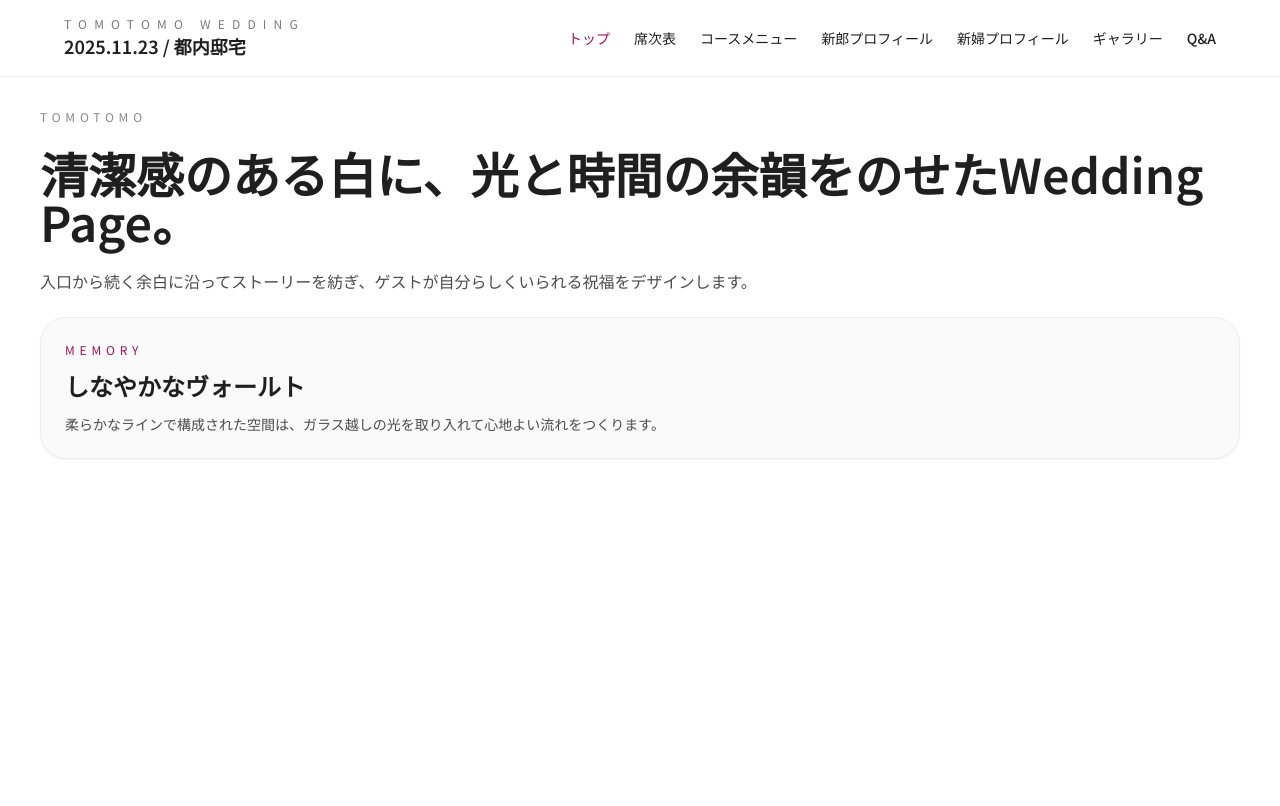
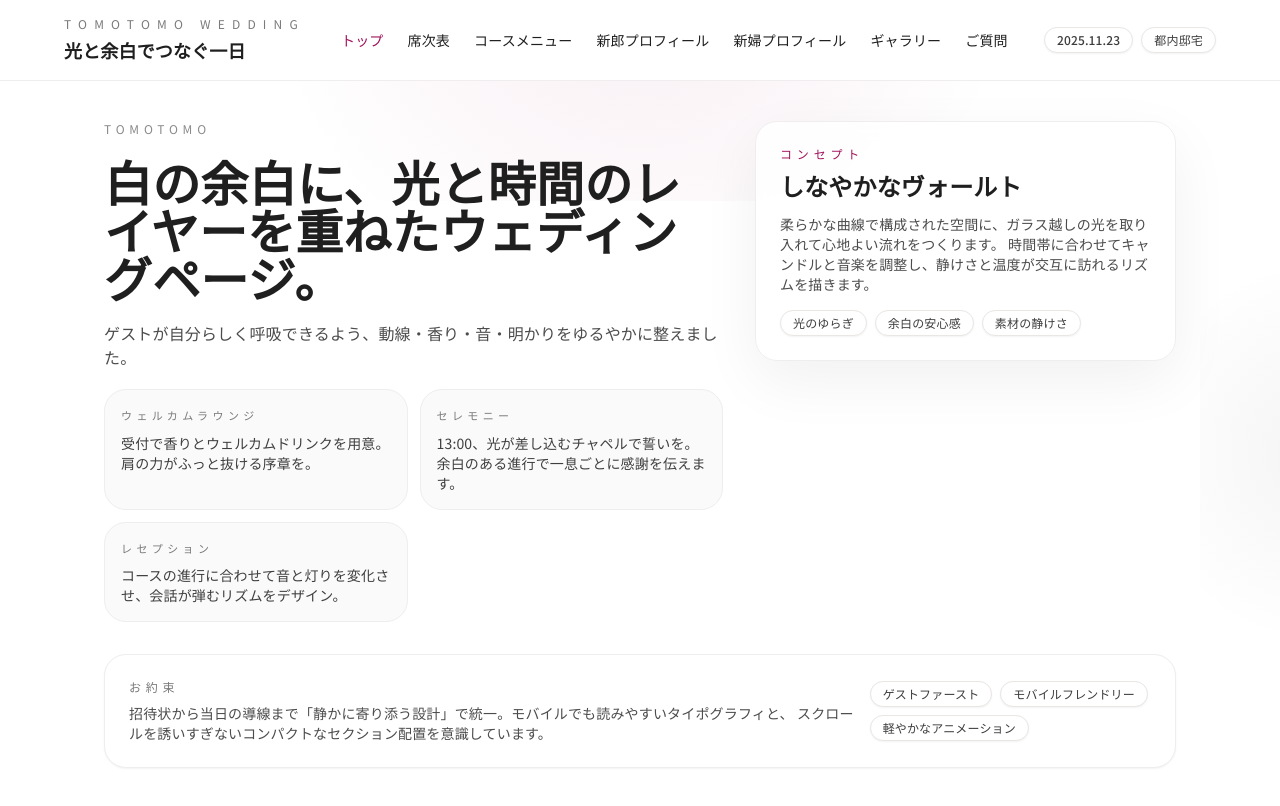
Before and after one commit to mkwork1006-wq/wedding, a React (Vite) app: page / in a window 1280 px wide. Shown: the top 806 px of the page. Built offline with nearby package versions, Linux system fonts and the light colour scheme.

Commit message:
リファクタリング後

```diff
--- a/src/App.jsx
+++ b/src/App.jsx
@@ -6,26 +6,17 @@ import GroomPage from "./pages/GroomPage";
 import BridePage from "./pages/BridePage";
 import GalleryPage from "./pages/GalleryPage";
 import FaqPage from "./pages/FaqPage";
+import { Pill } from "./components/ui";
 
-const navLinks = [
-  { id: "hero", label: "トップ" },
-  { id: "seating", label: "席次表" },
-  { id: "courses", label: "コースメニュー" },
-  { id: "groom", label: "新郎プロフィール" },
-  { id: "bride", label: "新婦プロフィール" },
-  { id: "gallery", label: "ギャラリー" },
-  { id: "faq", label: "Q&A" }
+const pages = [
+  { id: "hero", label: "トップ", component: TopPage },
+  { id: "seating", label: "席次表", component: SeatingPage },
+  { id: "courses", label: "コースメニュー", component: CoursesPage },
+  { id: "groom", label: "新郎プロフィール", component: GroomPage },
+  { id: "bride", label: "新婦プロフィール", component: BridePage },
+  { id: "gallery", label: "ギャラリー", component: GalleryPage },
+  { id: "faq", label: "ご質問", component: FaqPage }
 ];
-
-const pageComponents = {
-  hero: <TopPage />,
-  seating: <SeatingPage />,
-  courses: <CoursesPage />,
-  groom: <GroomPage />,
-  bride: <BridePage />,
-  gallery: <GalleryPage />,
-  faq: <FaqPage />
-};
 
 const MenuPanel = ({ open, onSelect }) => (
   <div
@@ -39,7 +30,7 @@ const MenuPanel = ({ open, onSelect }) => (
       }`}
     >
       <nav className="flex flex-col gap-4 py-4 text-lg font-semibold text-[#1f1f1f]">
-        {navLinks.map(({ id, label }) => (
+        {pages.map(({ id, label }) => (
           <button
             key={id}
             type="button"
@@ -58,6 +49,8 @@ function App() {
   const [menuOpen, setMenuOpen] = useState(false);
   const [activePage, setActivePage] = useState("hero");
 
+  const ActivePage = pages.find((page) => page.id === activePage)?.component ?? TopPage;
+
   const handleSelect = (id) => {
     setActivePage(id);
     setMenuOpen(false);
@@ -65,24 +58,34 @@ function App() {
 
   return (
     <div className="min-h-screen bg-white text-[#1f1f1f]">
-      <header className="sticky top-0 z-30 border-b border-[#efeded] bg-white/90 backdrop-blur px-6 py-4 md:px-10">
-        <div className="mx-auto flex max-w-6xl items-center justify-between">
-          <div>
+      <header className="sticky top-0 z-30 border-b border-[#efeded] bg-white/90 px-6 py-4 backdrop-blur md:px-10">
+        <div className="mx-auto flex max-w-6xl items-center justify-between gap-4">
+          <div className="space-y-1">
             <p className="text-xs uppercase tracking-[0.6em] text-[#7a7a7a]">tomotomo wedding</p>
-            <p className="text-lg font-semibold">2025.11.23 / 都内邸宅</p>
+            <p className="text-lg font-semibold">光と余白でつなぐ一日</p>
+            <div className="flex flex-wrap gap-2 md:hidden">
+              <Pill>2025.11.23</Pill>
+              <Pill>都内邸宅</Pill>
+            </div>
           </div>
           <nav className="hidden items-center gap-6 text-sm font-medium md:flex">
-            {navLinks.map(({ id, label }) => (
+            {pages.map(({ id, label }) => (
               <button
                 key={id}
                 type="button"
                 onClick={() => handleSelect(id)}
-                className={`transition-colors ${activePage === id ? "text-[#a1125a]" : "text-[#1f1f1f]"}`}
+                className={`transition-colors ${
+                  activePage === id ? "text-[#a1125a]" : "text-[#1f1f1f]"
+                }`}
               >
                 {label}
               </button>
             ))}
           </nav>
+          <div className="hidden items-center gap-2 md:flex">
+            <Pill>2025.11.23</Pill>
+            <Pill>都内邸宅</Pill>
+          </div>
           <button
             type="button"
             className="relative flex h-12 w-12 items-center justify-center md:hidden"
@@ -111,8 +114,14 @@ function App() {
         <MenuPanel open={menuOpen} onSelect={handleSelect} />
       </header>
 
-      <main className="space-y-12 px-6 pb-12 pt-8 md:px-10">
-        {pageComponents[activePage] || <TopPage />}
+      <main className="relative overflow-hidden">
+        <div className="pointer-events-none absolute inset-x-0 top-[-140px] h-[260px] bg-[radial-gradient(circle_at_top,rgba(161,18,90,0.08),transparent_55%)]" />
+        <div className="pointer-events-none absolute inset-y-0 right-[-180px] w-[260px] bg-[radial-gradient(circle_at_center,rgba(31,31,31,0.05),transparent_50%)]" />
+        <div className="relative mx-auto max-w-6xl space-y-12 px-6 pb-14 pt-10 md:px-10">
+          <div key={activePage} className="animate-fade">
+            <ActivePage />
+          </div>
+        </div>
       </main>
     </div>
   );
--- /dev/null
+++ b/src/components/ui.jsx
@@ -0,0 +1,43 @@
+export function SectionShell({ id, eyebrow, title, description, children }) {
+  return (
+    <section id={id} className="space-y-5">
+      <div className="space-y-2">
+        {eyebrow ? (
+          <div className="flex items-center gap-3 text-[11px] uppercase tracking-[0.48em] text-[#7a7a7a]">
+            <span className="h-px w-12 bg-[#e8e4e2] sm:w-20" />
+            <span>{eyebrow}</span>
+            <span className="hidden h-px flex-1 max-w-[120px] bg-[#e8e4e2] sm:block" />
+          </div>
+        ) : null}
+        {title ? <h2 className="text-xl font-semibold text-[#1f1f1f] md:text-2xl">{title}</h2> : null}
+        {description ? <p className="text-sm text-[#4c4c4c]">{description}</p> : null}
+      </div>
+      {children}
+    </section>
+  );
+}
+
+const toneStyles = {
+  plain: "border border-[#efeded] bg-white shadow-sm",
+  muted: "border border-[#efeded] bg-[#fafafa]",
+  frosted: "border border-[#efeded] bg-white/80 backdrop-blur shadow-[0_20px_60px_rgba(8,8,8,0.06)]",
+  glow:
+    "border border-white/50 bg-gradient-to-br from-[#1f1f1f] via-[#4b4a4b] to-[#d6d4d5] text-white shadow-[0_20px_80px_rgba(12,6,3,0.32)]"
+};
+
+export function SurfaceCard({ tone = "plain", className = "", children }) {
+  const toneClass = toneStyles[tone] ?? toneStyles.plain;
+  return (
+    <div className={`group rounded-[22px] transition duration-300 ${toneClass} ${className}`}>
+      {children}
+    </div>
+  );
+}
+
+export function Pill({ children }) {
+  return (
+    <span className="rounded-full border border-[#e9e6e3] bg-white px-3 py-1 text-xs font-medium text-[#3d3d3d] shadow-sm">
+      {children}
+    </span>
+  );
+}
--- a/src/data/content.js
+++ b/src/data/content.js
@@ -1,49 +1,104 @@
+export const heroHighlights = [
+  {
+    title: "ウェルカムラウンジ",
+    description: "受付で香りとウェルカムドリンクを用意。肩の力がふっと抜ける序章を。"
+  },
+  {
+    title: "セレモニー",
+    description: "13:00、光が差し込むチャペルで誓いを。余白のある進行で一息ごとに感謝を伝えます。"
+  },
+  {
+    title: "レセプション",
+    description: "コースの進行に合わせて音と灯りを変化させ、会話が弾むリズムをデザイン。"
+  }
+];
+
 export const seatingPlan = [
-  "玄関 / 受付スペース",
-  "Table 1~3：ご友人・恩師",
-  "Table 4~6：職場関係",
-  "親族・家族テーブル"
+  {
+    title: "玄関 / 受付スペース",
+    note: "ウェルカムドリンクと香りで緊張をほどくエントランス。スタッフが誘導します。"
+  },
+  {
+    title: "Table 1~3：ご友人・恩師",
+    note: "乾杯後にすぐ写真が撮りやすい中央付近。余興へのアクセスもスムーズ。"
+  },
+  {
+    title: "Table 4~6：職場関係",
+    note: "スピーチやプロジェクターが見やすいサイドゾーン。会話が途切れない距離感に。"
+  },
+  {
+    title: "親族・家族テーブル",
+    note: "高砂に寄せて視界と会話が届きやすい席。お子さま用の動線も確保しています。"
+  }
 ];
 
 export const courseMenu = [
-  "アミューズ：季節のアーティザンプレート",
-  "冷前菜：海の幸のゼリー寄せ",
-  "温前菜：フォアグラのポワレ",
-  "魚料理：真鯛のコンフィ",
-  "肉料理：和牛フィレのロースト",
-  "デザート：シトラスのクレームブリュレ"
-];
-
-export const bioSections = [
   {
-    id: "groom",
-    name: "新郎プロフィール",
-    details: [
-      "建築設計を志し、陰影と素材の関係を探求するクリエイター。",
-      "手紙や光の演出を通じて、自宅のような安心感を届けたいと願う。"
-    ]
+    title: "アミューズ",
+    detail: "季節のアーティザンプレート",
+    note: "最初の香りと温度で、物語の序章を静かに開きます。"
   },
   {
-    id: "bride",
-    name: "新婦プロフィール",
-    details: [
-      "洋菓子職人として世界を旅し、食と香りを紡ぐ表現者。",
-      "ゲストの時間に寄り添う甘さと、しずくのような繊細さを大切にする。"
-    ]
+    title: "冷前菜",
+    detail: "海の幸のゼリー寄せ",
+    note: "柑橘とハーブの透明感で、海の音を連想させる一皿。"
+  },
+  {
+    title: "温前菜",
+    detail: "フォアグラのポワレ",
+    note: "甘酸っぱいソースを添えて、温度と濃度のコントラストを楽しんで。"
+  },
+  {
+    title: "魚料理",
+    detail: "真鯛のコンフィ",
+    note: "オリーブオイルでしっとり火入れし、旬野菜で静かな彩りを添えます。"
+  },
+  {
+    title: "肉料理",
+    detail: "和牛フィレのロースト",
+    note: "低温で仕上げた柔らかさとソースの香りで、メインの余韻を長く。"
+  },
+  {
+    title: "デザート",
+    detail: "シトラスのクレームブリュレ",
+    note: "キャラメリゼの軽やかな苦味と柑橘の酸味で締めくくりを。"
   }
 ];
 
+export const profiles = {
+  groom: {
+    name: "新郎プロフィール",
+    headline: "陰影と素材を愛する建築設計者。丁寧な手紙と光の演出で、居心地のよい空間を届けたい。",
+    details: [
+      "建築設計を志し、陰影と素材の関係を探求するクリエイター。",
+      "手紙や光の演出を通じて、自宅のような安心感を届けたいと願う。",
+      "ゲスト一人ひとりの時間軸に合わせた進行を組み立てるのが得意。"
+    ],
+    tags: ["建築設計", "手紙と光の演出", "ゲストファースト"]
+  },
+  bride: {
+    name: "新婦プロフィール",
+    headline: "洋菓子と旅で磨いた五感で、香りと余韻を紡ぐ表現者。静けさの中に甘さと温度を残したい。",
+    details: [
+      "洋菓子職人として世界を旅し、食と香りを紡ぐ表現者。",
+      "ゲストの時間に寄り添う甘さと、しずくのような繊細さを大切にする。",
+      "季節の果物と花を合わせ、テーブルに自然のリズムを持ち込むのが好き。"
+    ],
+    tags: ["パティシエ", "旅と香り", "余韻づくり"]
+  }
+};
+
 export const galleryShots = [
   {
-    title: "Morning Light",
+    title: "モーニングライト",
     description: "朝のやわらかな光がふたりの笑顔を包む瞬間を捉えました。"
   },
   {
-    title: "Architectural Calm",
+    title: "建築の静けさ",
     description: "アーチと天井から差す光の陰影が静けさを紡ぐ一場面です。"
   },
   {
-    title: "Evening Glow",
+    title: "イブニンググロウ",
     description: "キャンドルが揺らめくテーブルに、歓談するゲストの輪郭が浮かび上がる夜。"
   }
 ];
--- a/src/index.css
+++ b/src/index.css
@@ -6,6 +6,9 @@
 
 :root {
   color-scheme: light;
+  --accent: #a1125a;
+  --ink: #1f1f1f;
+  --muted: #4c4c4c;
 }
 
 * {
@@ -17,6 +20,8 @@ body {
   min-height: 100vh;
   background-color: #ffffff;
   color: #1f1f1f;
+  line-height: 1.7;
+  letter-spacing: 0.01em;
   overscroll-behavior: none;
 }
 
@@ -25,3 +30,30 @@ body {
   backdrop-filter: blur(12px);
   box-shadow: 0 15px 40px rgba(35, 35, 35, 0.1);
 }
+
+::selection {
+  background-color: rgba(161, 18, 90, 0.12);
+  color: #1f1f1f;
+}
+
+:focus-visible {
+  outline: 2px solid rgba(161, 18, 90, 0.7);
+  outline-offset: 3px;
+}
+
+@layer utilities {
+  .animate-fade {
+    animation: fadeInUp 0.32s ease;
+  }
+
+  @keyframes fadeInUp {
+    from {
+      opacity: 0;
+      transform: translateY(8px);
+    }
+    to {
+      opacity: 1;
+      transform: translateY(0);
+    }
+  }
+}
--- a/src/pages/BridePage.jsx
+++ b/src/pages/BridePage.jsx
@@ -1,22 +1,23 @@
-import { bioSections } from "../data/content";
+import { profiles } from "../data/content";
+import { Pill, SectionShell, SurfaceCard } from "../components/ui";
 
 function BridePage() {
-  const section = bioSections.find((item) => item.id === "bride");
+  const profile = profiles.bride;
   return (
-    <section className="space-y-6" id="bride">
-      <div className="flex items-center gap-4">
-        <span className="h-px w-24 bg-[#dad5d2]" />
-        <p className="text-xs uppercase tracking-[0.5em] text-[#7a7a7a]">bride</p>
-      </div>
-      <div className="space-y-3 rounded-[22px] border border-[#efeded] bg-white p-6 shadow-sm">
-        <h3 className="text-lg font-semibold text-[#1f1f1f]">{section?.name}</h3>
+    <SectionShell id="bride" eyebrow="新婦" title={profile.name} description={profile.headline}>
+      <SurfaceCard className="p-6 hover:-translate-y-1 hover:shadow-lg hover:shadow-[#d9ccd333]">
         <ul className="list-disc space-y-2 pl-5 text-sm text-[#4c4c4c]">
-          {section?.details.map((text) => (
+          {profile.details.map((text) => (
             <li key={text}>{text}</li>
           ))}
         </ul>
-      </div>
-    </section>
+        <div className="mt-4 flex flex-wrap gap-2">
+          {profile.tags.map((tag) => (
+            <Pill key={tag}>{tag}</Pill>
+          ))}
+        </div>
+      </SurfaceCard>
+    </SectionShell>
   );
 }
 
--- a/src/pages/GroomPage.jsx
+++ b/src/pages/GroomPage.jsx
@@ -1,22 +1,23 @@
-import { bioSections } from "../data/content";
+import { profiles } from "../data/content";
+import { Pill, SectionShell, SurfaceCard } from "../components/ui";
 
 function GroomPage() {
-  const section = bioSections.find((item) => item.id === "groom");
+  const profile = profiles.groom;
   return (
-    <section className="space-y-6" id="groom">
-      <div className="flex items-center gap-4">
-        <span className="h-px w-24 bg-[#dad5d2]" />
-        <p className="text-xs uppercase tracking-[0.5em] text-[#7a7a7a]">groom</p>
-      </div>
-      <div className="space-y-3 rounded-[22px] border border-[#efeded] bg-white p-6 shadow-sm">
-        <h3 className="text-lg font-semibold text-[#1f1f1f]">{section?.name}</h3>
+    <SectionShell id="groom" eyebrow="新郎" title={profile.name} description={profile.headline}>
+      <SurfaceCard className="p-6 hover:-translate-y-1 hover:shadow-lg hover:shadow-[#d9ccd333]">
         <ul className="list-disc space-y-2 pl-5 text-sm text-[#4c4c4c]">
-          {section?.details.map((text) => (
+          {profile.details.map((text) => (
             <li key={text}>{text}</li>
           ))}
         </ul>
-      </div>
-    </section>
+        <div className="mt-4 flex flex-wrap gap-2">
+          {profile.tags.map((tag) => (
+            <Pill key={tag}>{tag}</Pill>
+          ))}
+        </div>
+      </SurfaceCard>
+    </SectionShell>
   );
 }
 
--- a/src/pages/TopPage.jsx
+++ b/src/pages/TopPage.jsx
@@ -1,22 +1,62 @@
+import { heroHighlights } from "../data/content";
+import { Pill, SurfaceCard } from "../components/ui";
+
 function TopPage() {
   return (
-    <section className="space-y-6" id="hero">
-      <div className="space-y-6">
+    <section className="space-y-8" id="hero">
+      <div className="grid gap-8 md:grid-cols-[1.25fr_0.85fr] md:items-start">
+        <div className="space-y-5">
           <p className="text-xs uppercase tracking-[0.4em] text-[#8a8a8a]">tomotomo</p>
           <h1 className="text-4xl font-semibold leading-tight text-[#1f1f1f] md:text-5xl">
-          清潔感のある白に、光と時間の余韻をのせたWedding Page。
+            白の余白に、光と時間のレイヤーを重ねたウェディングページ。
           </h1>
           <p className="text-base text-[#4c4c4c]">
-          入口から続く余白に沿ってストーリーを紡ぎ、ゲストが自分らしくいられる祝福をデザインします。
+            ゲストが自分らしく呼吸できるよう、動線・香り・音・明かりをゆるやかに整えました。
+          </p>
+          <div className="grid gap-3 sm:grid-cols-2">
+            {heroHighlights.map(({ title, description }) => (
+              <SurfaceCard
+                key={title}
+                tone="muted"
+                className="p-4 hover:-translate-y-1 hover:shadow-lg hover:shadow-[#d9ccd333]"
+              >
+                <p className="text-[11px] uppercase tracking-[0.4em] text-[#7a7a7a]">{title}</p>
+                <p className="mt-2 text-sm text-[#3f3f3f]">{description}</p>
+              </SurfaceCard>
+            ))}
+          </div>
+        </div>
+        <SurfaceCard
+          tone="frosted"
+          className="p-6 hover:-translate-y-1 hover:shadow-[0_24px_60px_rgba(0,0,0,0.12)]"
+        >
+          <p className="text-xs tracking-[0.4em] text-[#a1125a]">コンセプト</p>
+          <h2 className="mt-2 text-2xl font-semibold text-[#1f1f1f]">しなやかなヴォールト</h2>
+          <p className="mt-3 text-sm text-[#4c4c4c]">
+            柔らかな曲線で構成された空間に、ガラス越しの光を取り入れて心地よい流れをつくります。
+            時間帯に合わせてキャンドルと音楽を調整し、静けさと温度が交互に訪れるリズムを描きます。
+          </p>
+          <div className="mt-4 flex flex-wrap gap-2">
+            <Pill>光のゆらぎ</Pill>
+            <Pill>余白の安心感</Pill>
+            <Pill>素材の静けさ</Pill>
+          </div>
+        </SurfaceCard>
+      </div>
+      <SurfaceCard tone="plain" className="flex flex-col gap-4 p-6 md:flex-row md:items-center md:justify-between">
+        <div className="space-y-2">
+          <p className="text-xs tracking-[0.4em] text-[#7a7a7a]">お約束</p>
+          <p className="text-sm text-[#4c4c4c]">
+            招待状から当日の導線まで「静かに寄り添う設計」で統一。モバイルでも読みやすいタイポグラフィと、
+            スクロールを誘いすぎないコンパクトなセクション配置を意識しています。
           </p>
         </div>
-      <div className="space-y-3 rounded-[26px] border border-[#efeded] bg-[#fafafa] p-6 shadow-sm">
-        <p className="text-xs uppercase tracking-[0.4em] text-[#a1125a]">memory</p>
-        <h2 className="text-2xl font-semibold text-[#1f1f1f]">しなやかなヴォールト</h2>
-        <p className="text-sm text-[#4c4c4c]">
-          柔らかなラインで構成された空間は、ガラス越しの光を取り入れて心地よい流れをつくります。
-        </p>
+        <div className="flex flex-wrap gap-2">
+          <Pill>ゲストファースト</Pill>
+          <Pill>モバイルフレンドリー</Pill>
+          <Pill>軽やかなアニメーション</Pill>
         </div>
+      </SurfaceCard>
     </section>
   );
 }
```
Also changed, not shown: src/pages/CoursesPage.jsx (+19 -12 lines), src/pages/FaqPage.jsx (+8 -8 lines), src/pages/GalleryPage.jsx (+12 -13 lines), src/pages/SeatingPage.jsx (+18 -11 lines), 5 other files (tests, documents, lock files or other folders). Lines whose indentation alone changed are shown as unchanged.
